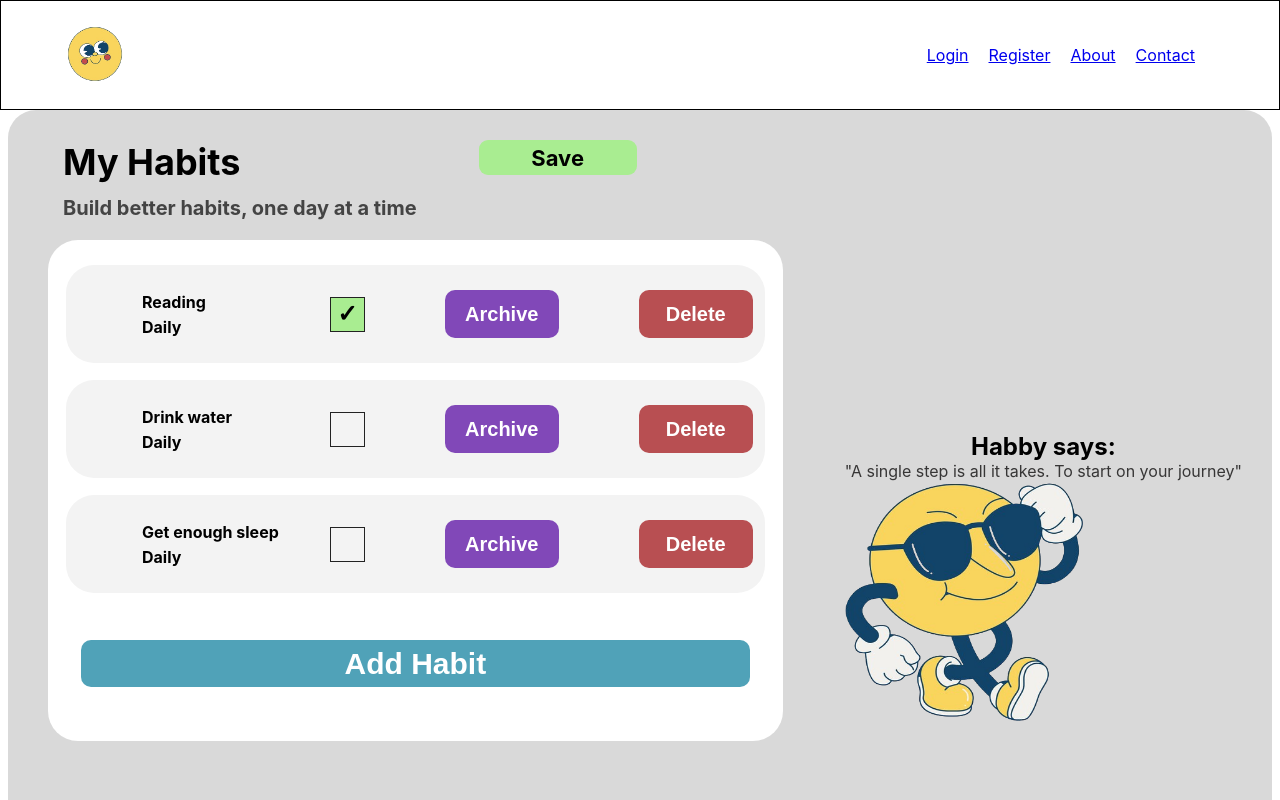
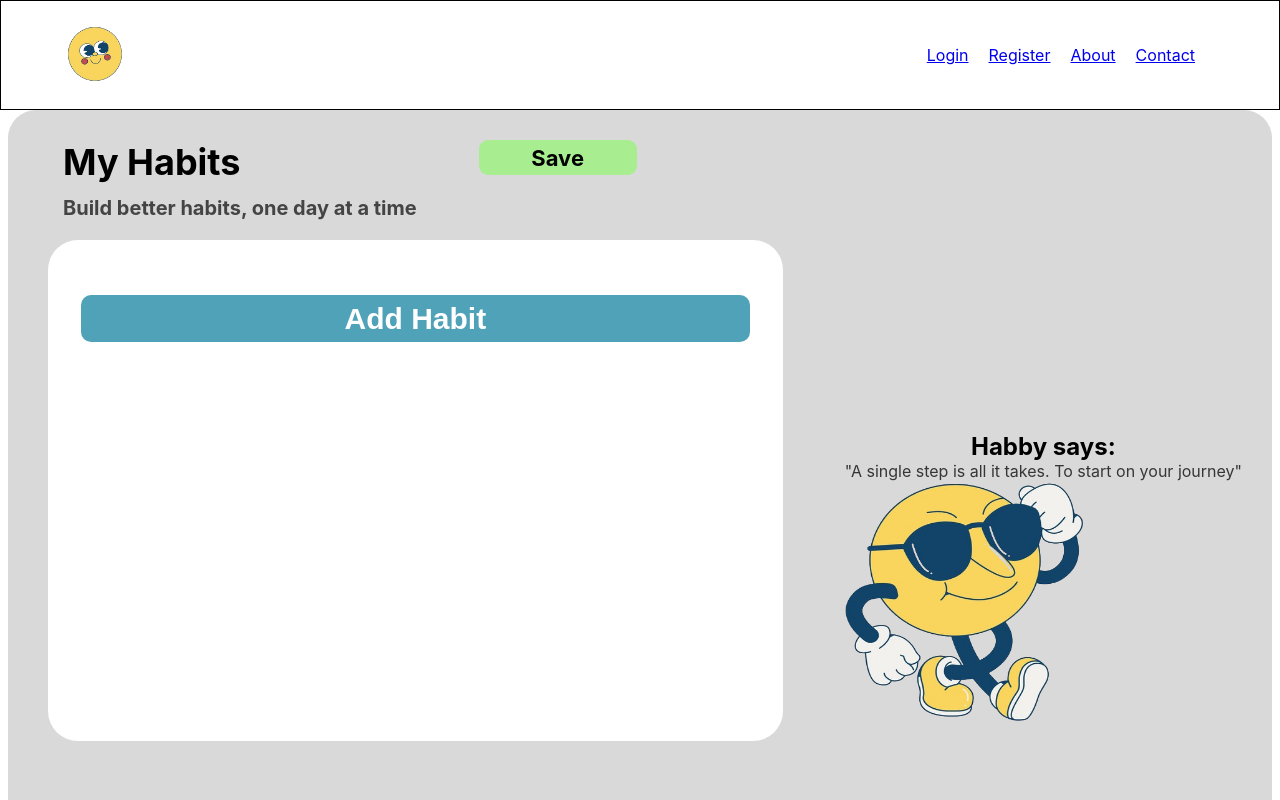
Before and after one commit to BF-Pants/Frontend-Habit-Tracker-React-Webapp., a React (Vite) app: page /habits in a window 1280 px wide. Shown: the top 800 px of the page. Built offline with nearby package versions, Linux system fonts and the light colour scheme.

Commit message:
Habits that have the same userId as the user will be shown. Making it so only users see their own entries.

```diff
--- a/src/context/HabitContext.jsx
+++ b/src/context/HabitContext.jsx
@@ -7,24 +7,28 @@ export const HabitContext = createContext({});
 function HabitContextProvider({ children }) {
     const { isAuth } = useContext(AuthContext);
 
+
+
     const [habits, setHabits] = useState([]);
     const [loading, toggleLoading] = useState(true);
     const [error, setError] = useState(null);
 
     async function getHabits() {
         const token = localStorage.getItem("token");
+        const userId= isAuth.user?.userId;
 
-        if (!token) {
+        if (userId === null || !token) {
 // If statement might be redundant but ensures that when user logs out or someone gets access without authenticating, the state gets reset
             setHabits([]);
             toggleLoading(false);
+            console.log("failed to find token and userId");
             return;
         }
         try {
             toggleLoading(true);
             setError(null);
 
-            const response= await axios.get("https://novi-backend-api-wgsgz.ondigitalocean.app/api/users/habits",
+            const response= await axios.get(`https://novi-backend-api-wgsgz.ondigitalocean.app/api/users/${userId}/habits`,
                 {
                     headers: {
                         'novi-education-project-id': '39cb5325-95c1-4319-a258-146625bf33ea',
@@ -32,13 +36,16 @@ function HabitContextProvider({ children }) {
                     },
 
                 });
+            console.log(response);
+
             setHabits(response.data);
-
+            console.log(habits);
+            console.log("Success:", response.status);
+            console.log("Data:", response.data);
 
 
         } catch (e) {
             console.error("Could not fetch habits:", error)
-            setError("Could not load your habits.")
         } finally {
             toggleLoading(false);
         }
@@ -46,14 +53,23 @@ function HabitContextProvider({ children }) {
 
 
     useEffect(() => {
-        if (isAuth.isAuth) {
+        console.log("use effect launch")
+
+        if (isAuth.status !== 'done') {
+            return;
+        }
+
+        if (isAuth.isAuth && isAuth.user.userId !== null) {
+            console.log("getting habits...");
             void getHabits();
+            console.log(isAuth.isAuth);
         } else {
+            console.log("Yo dawg it failed")
             setHabits([]);
             toggleLoading(false);
 
         }
-    }, [isAuth.status, isAuth.isAuth, isAuth.user?.id]);
+    }, [isAuth.status, isAuth.isAuth, isAuth.user?.userId]);
 
 
     const data = {
--- a/src/main.jsx
+++ b/src/main.jsx
@@ -4,13 +4,16 @@ import './index.css'
 import App from './App.jsx'
 import { BrowserRouter as Router } from 'react-router-dom';
 import AuthContextProvider from "./context/AuthContext.jsx";
+import HabitContextProvider from "./context/HabitContext.jsx";
 
 
 createRoot(document.getElementById('root')).render(
   <StrictMode>
       <Router>
           <AuthContextProvider>
-              <App/>
+              <HabitContextProvider>
+                <App />
+              </HabitContextProvider>
           </AuthContextProvider>
       </Router>
   </StrictMode>,
--- a/src/pages/MyHabits/MyHabits.jsx
+++ b/src/pages/MyHabits/MyHabits.jsx
@@ -1,49 +1,79 @@
 
 import "./MyHabits.css"
-import habitdata from "../../data/habits.js";
 import mascot from "../../assets/Logo/HabbyLogo.png"
-import {useState} from "react";
+import {useContext, useEffect, useState} from "react";
 import { useNavigate } from "react-router-dom";
+import {HabitContext} from "../../context/HabitContext.jsx";
+
 
 function myHabits(){
     const navigate= useNavigate();
-    const [habits, setHabits] = useState(habitdata);
-    function toggleHabit(id) {
-        setHabits(
-            habits.map((habit) =>
-                habit.id === id ? { ...habit, completed: !habit.completed } : habit));
+
+    const { habits, loading, error } = useContext(HabitContext);
+
+    if (loading) {
+        return <p> Loading....</p>;
     }
 
-    function deleteHabit(id) {
-        setHabits(
-            habits.filter((habit) => habit.id !== id)
-        );
+    if (error) {
+        return <p> {error}</p>;
     }
 
-    function archiveHabit(id) {
-        setHabits((currentHabits) => currentHabits.map((habit) => habit.id === id ? {...habit, archivepending: true} :habit
-            )
-        );
+    // if (habits.length === 0) {
+    //     return <p>No habits have been created. Try creating one!</p>
+    // }
+
+    // useEffect(()=>{
+    //     const token = localStorage.getItem('token');
+    //     async function getHabits(){
+    //         try{
+    //             await axios.get("https://novi-backend-api-wgsgz.ondigitalocean.app/api/habits",
+    //                 {
+    //                     headers:{
+    //                         'novi-education-project-id': '39cb5325-95c1-4319-a258-146625bf33ea',
+    //                         Authorization: `Bearer ${token}`,
+    //                     }
+    //                 },
+    //
+    //                 );
+    //
+    //         } catch (e) {
+    //             console.error(e)
+    //         }
+    //     }
+    // void getHabits();
+    // console.log(isAuth)
+    // }, [])
+
+
+
+
+    // const [habits, setHabits] = useState(habitdata);
+    function toggleHabit(id) {
+            habits.map((habit) =>
+                habit.id === id ? { ...habit, completed: !habit.completed } : habit);
+    }
+    //
+    function deleteHabit() {
+        console.log("test")
+        // setHabits(
+        //     habits.filter((habit) => habit.id !== id)
+
+    }
+
+    function archiveHabit() {
+        console.log("test")
+        // setHabits((currentHabits) => currentHabits.map((habit) => habit.id === id ? {...habit, archivepending: true} :habit
+        //     )
+        // );
     }
 
     function addHabit() {
-        //     const newHabit = {
-        //         id: Math.random().toString(),
-        //         name: "New habit",
-        //         frequency: "Daily",
-        //         notes: "",
-        //         completed: false,
-        //         archivepending: false,
-        //         archived: false,
-        //     };
-        //
-        //     setHabits([...habits, newHabit]);
-        // }
         navigate("/createhabit")
     }
-
+    //
     function saveHabits() {
-        console.log("Saved habits:", habits);
+        console.log("Saved habits:");
     }
 
 
@@ -62,21 +92,22 @@ function myHabits(){
                         </div>
                         <div className="my-habits-aside-container">
                             <div className="habits-container">
-                                {habits.filter((habit) => habit.archivepending === false && habit.archived === false).map((habit) => (
-                                    <div className="habit-line" key={habit.id}>
+
+                                {habits.map((habit) => (
+                                    <div className="habit-line" key={habit.id} >
                                         <div className="habit-info">
                                             <strong>{habit.name}</strong>
                                             <span>{habit.frequency}</span>
                                         </div>
                                         <div className="habit-actions">
                                             <input
-                                                className="habit-checkbox" type="checkbox" checked={habit.completed}
+                                                className="habit-checkbox" type="checkbox"
                                                 onChange={() => toggleHabit(habit.id)}
                                             />
-                                            <button className="archive-button" onClick={() => archiveHabit(habit.id)}>
+                                            <button className="archive-button" onClick={() => archiveHabit()}>
                                                 Archive
                                             </button>
-                                            <button className="delete-button" onClick={() => deleteHabit(habit.id)}>
+                                            <button className="delete-button" onClick={() => deleteHabit()}>
                                                 Delete
                                             </button>
                                         </div>
```
Also changed, not shown: src/data/habits.json (+28 -8 lines).
